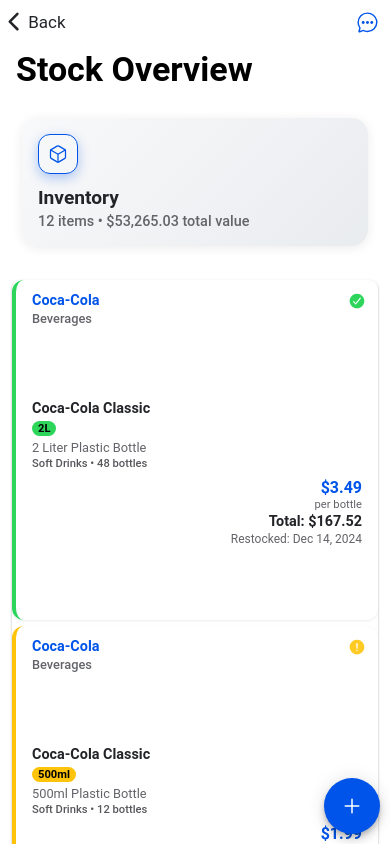
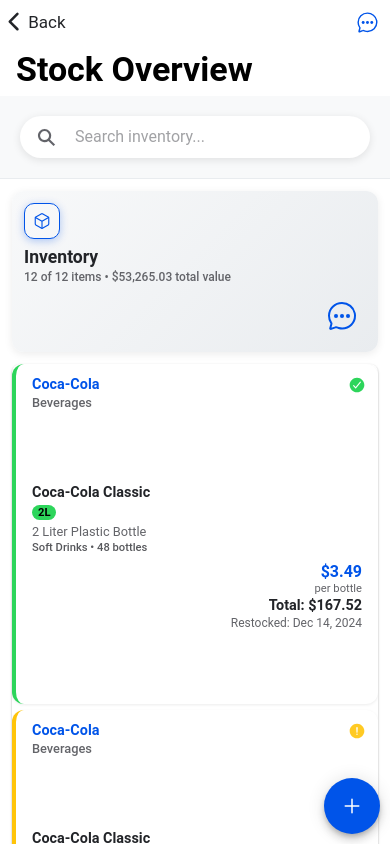
Before and after one commit to WalterBanda123/accounts-agents, a React (Vite) app: page /stock-overview in a window 390 px wide. Built offline with nearby package versions, Linux system fonts and the light colour scheme.

Commit message:
Implement search functionality in Stocks page; add search bar and filter stock items based on user input

```diff
--- a/src/pages/Stocks.css
+++ b/src/pages/Stocks.css
@@ -1,43 +1,77 @@
-/* Simplified Header */
-.stocks-simple-header {
-    padding: 20px 16px;
+/* Search Section */
+.search-section {
+    padding: 16px;
+    background-color: #f8f9fa;
+    border-bottom: 1px solid #e9ecef;
+}
+
+.search-bar {
+    --background: white;
+    --border-radius: 24px;
+    --box-shadow: 0 2px 8px rgba(0, 0, 0, 0.1);
+    --color: var(--ion-color-dark);
+    --placeholder-color: var(--ion-color-medium);
+    --icon-color: var(--ion-color-medium);
+}
+
+/* Condensed Header */
+.stocks-condensed-header {
+    padding: 16px;
     background: linear-gradient(135deg, #f8f9fa 0%, #e9ecef 100%);
-    border-radius: 16px;
-    box-shadow: 0 2px 12px rgba(0, 0, 0, 0.08);
+    border-radius: 12px;
+    box-shadow: 0 2px 8px rgba(0, 0, 0, 0.08);
     margin: 16px;
 }
 
-.header-content {
+.stocks-condensed-header .header-content {
     display: flex;
     align-items: center;
+    justify-content: space-between;
     gap: 16px;
 }
 
-.header-icon {
+.stocks-condensed-header .header-content .header-icon {
     border: 1px solid var(--ion-color-primary);
-    width: 48px;
-    height: 48px;
-    border-radius: 12px;
+    width: 40px;
+    height: 40px;
+    border-radius: 10px;
     display: flex;
     align-items: center;
     justify-content: center;
-    font-size: 24px;
+    font-size: 20px;
     color: var(--ion-color-primary);
-    box-shadow: 0 4px 12px rgba(var(--ion-color-primary-rgb), 0.3);
+    box-shadow: 0 2px 8px rgba(var(--ion-color-primary-rgb), 0.3);
+    flex-shrink: 0;
 }
 
-.header-text h2 {
-    margin: 0 0 4px 0;
-    font-size: 1.4rem;
+.stocks-condensed-header .header-text {
+    flex: 1;
+    min-width: 0;
+}
+
+.stocks-condensed-header .header-text h2 {
+    margin: 0 0 2px 0;
+    font-size: 1.2rem;
     font-weight: 600;
     color: var(--ion-color-dark);
 }
 
-.header-text p {
+.stocks-condensed-header .header-text p {
     margin: 0;
-    font-size: 0.9rem;
+    font-size: 0.8rem;
     color: var(--ion-color-medium);
     font-weight: 500;
+}
+
+.stocks-condensed-header .chat-button {
+    flex-shrink: 0;
+    --padding-start: 8px;
+    --padding-end: 8px;
+    margin: 0;
+}
+
+.stocks-condensed-header .chat-button ion-icon {
+    color: var(--ion-color-primary);
 }
 
 /* Simple Stock List */
@@ -47,6 +81,20 @@
     margin: 16px;
     box-shadow: 0 1px 3px rgba(0, 0, 0, 0.12), 0 1px 2px rgba(0, 0, 0, 0.24);
     overflow: hidden;
+}
+
+/* No Stocks Message */
+.no-stocks {
+    text-align: center;
+    padding: 40px 20px;
+    color: var(--ion-color-medium);
+    font-style: italic;
+    background: white;
+}
+
+.no-stocks p {
+    margin: 0;
+    font-size: 1rem;
 }
 
 /* Chat Overlay */
@@ -164,27 +212,35 @@
 
 /* Responsive Design */
 @media (max-width: 768px) {
-    .stocks-simple-header {
+    .stocks-condensed-header {
         margin: 12px;
-        padding: 16px;
+        padding: 12px;
     }
 
-    .header-content {
+    .stocks-condensed-header .header-content {
         gap: 12px;
     }
 
-    .header-icon {
-        width: 40px;
-        height: 40px;
-        font-size: 20px;
+    .stocks-condensed-header .header-content .header-icon {
+        width: 36px;
+        height: 36px;
+        font-size: 18px;
     }
 
-    .header-text h2 {
-        font-size: 1.2rem;
+    .stocks-condensed-header .header-text h2 {
+        font-size: 1.1rem;
+    }
+
+    .stocks-condensed-header .header-text p {
+        font-size: 0.75rem;
     }
 
     .simple-stock-list {
         margin: 12px;
+    }
+
+    .search-section {
+        padding: 12px;
     }
 
     .chat-overlay {
@@ -196,10 +252,15 @@
 }
 
 @media (max-width: 480px) {
-    .header-content {
+    .stocks-condensed-header .header-content {
         flex-direction: column;
         align-items: flex-start;
         text-align: left;
+        gap: 8px;
+    }
+
+    .stocks-condensed-header .chat-button {
+        align-self: flex-end;
     }
 
     .chat-overlay {
--- a/src/pages/Stocks.tsx
+++ b/src/pages/Stocks.tsx
@@ -1,4 +1,4 @@
-import { IonBackButton, IonButtons, IonCol, IonContent, IonGrid, IonHeader, IonIcon, IonPage, IonRow, IonTitle, IonToolbar, IonFab, IonFabButton, IonButton, IonModal, IonItem, IonTextarea } from "@ionic/react";
+import { IonBackButton, IonButtons, IonContent, IonHeader, IonIcon, IonPage, IonTitle, IonToolbar, IonFab, IonFabButton, IonButton, IonModal, IonItem, IonTextarea, IonSearchbar } from "@ionic/react";
 import { cubeOutline, chatbubbleEllipsesOutline, add, send } from "ionicons/icons";
 import React, { useState, useRef } from "react";
 import { ALL_STOCK_ITEMS, StockItem } from "../mock/stocks";
@@ -10,11 +10,25 @@ const Stocks: React.FC = () => {
     const [chatOpen, setChatOpen] = useState(false);
     const [chatMessage, setChatMessage] = useState('');
     const [selectedStock, setSelectedStock] = useState<StockItem | null>(null);
+    const [searchText, setSearchText] = useState<string>('');
     const modal = useRef<HTMLIonModalElement>(null);
 
     const getTotalValue = () => {
         return ALL_STOCK_ITEMS.reduce((total, item) => total + (item.unitPrice * item.quantity), 0);
     };
+
+    const filteredStocks = ALL_STOCK_ITEMS.filter(stock => {
+        if (!searchText) return true;
+
+        const searchLower = searchText.toLowerCase();
+        return (
+            stock.name.toLowerCase().includes(searchLower) ||
+            stock.brand.toLowerCase().includes(searchLower) ||
+            stock.category.toLowerCase().includes(searchLower) ||
+            stock.description.toLowerCase().includes(searchLower) ||
+            stock.subcategory.toLowerCase().includes(searchLower)
+        );
+    });
 
     const handleStockClick = (stock: StockItem) => {
         setSelectedStock(stock);
@@ -57,28 +71,42 @@ const Stocks: React.FC = () => {
                     </IonToolbar>
                 </IonHeader>
 
-                {/* Simple Header */}
-                <IonGrid>
-                    <IonRow>
-                        <IonCol>
-                            <div className="stocks-simple-header">
+                {/* Search Section */}
+                <div className="search-section">
+                    <IonSearchbar
+                        value={searchText}
+                        debounce={300}
+                        onIonInput={(e) => setSearchText(e.detail.value!)}
+                        placeholder="Search inventory..."
+                        mode="md"
+                        className="search-bar"
+                    />
+                </div>
+
+                {/* Condensed Header */}
+                <div className="stocks-condensed-header">
                     <div className="header-content">
                         <div className="header-icon">
                             <IonIcon icon={cubeOutline} />
                         </div>
                         <div className="header-text">
                             <h2>Inventory</h2>
-                                        <p>{ALL_STOCK_ITEMS.length} items • ${totalInventoryValue.toLocaleString()} total value</p>
+                            <p>{filteredStocks.length} of {ALL_STOCK_ITEMS.length} items • ${totalInventoryValue.toLocaleString()} total value</p>
+                        </div>
+                        <IonButton
+                            fill="clear"
+                            color="primary"
+                            onClick={() => setChatOpen(true)}
+                            className="chat-button"
+                        >
+                            <IonIcon icon={chatbubbleEllipsesOutline} size="large" />
+                        </IonButton>
                     </div>
                 </div>
-                            </div>
-                        </IonCol>
-                    </IonRow>
-                </IonGrid>
 
                 {/* Stock List */}
                 <div className="simple-stock-list">
-                    {ALL_STOCK_ITEMS.map((stock: StockItem) => (
+                    {filteredStocks.map((stock: StockItem) => (
                         <div key={stock.id} onClick={() => handleStockClick(stock)}>
                             <StockCard
                                 stock={stock}
@@ -86,6 +114,12 @@ const Stocks: React.FC = () => {
                             />
                         </div>
                     ))}
+
+                    {filteredStocks.length === 0 && (
+                        <div className="no-stocks">
+                            <p>No items found matching "{searchText}"</p>
+                        </div>
+                    )}
                 </div>
 
                 {/* Chat Interface */}
```
Lines whose indentation alone changed are shown as unchanged.
